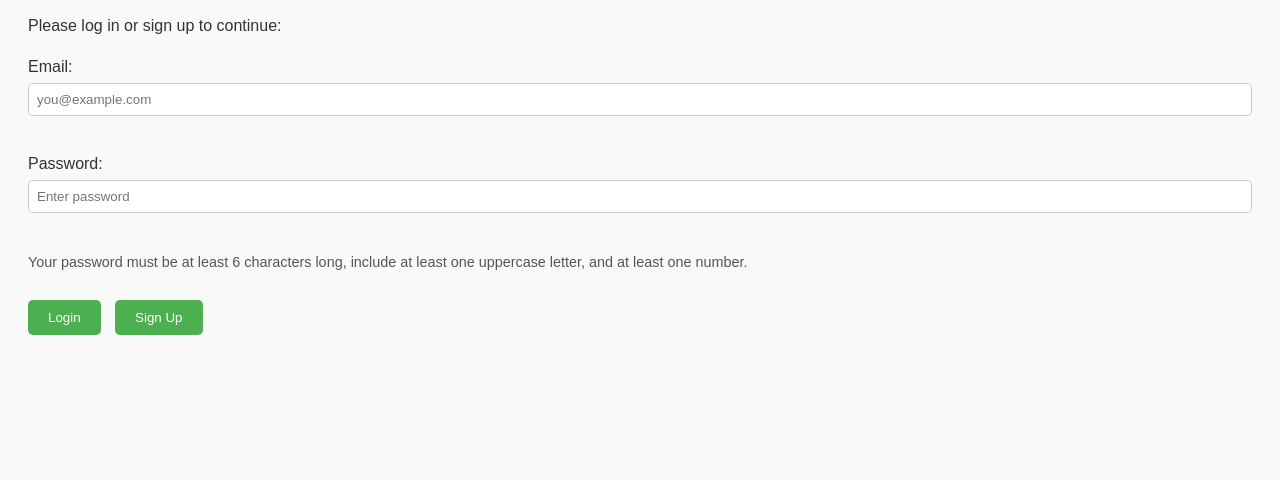
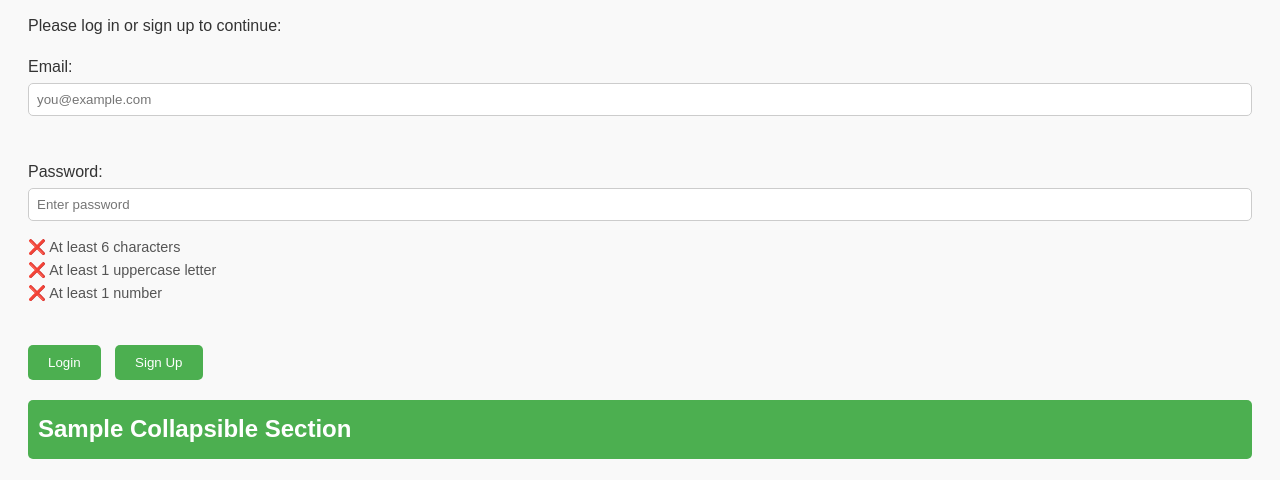
Before and after one commit to CarlosResin/test, a plain HTML site: page index.html in a window 1280 px wide. Shown: the part 104-584 px from the top of the page. Drawn offline with Linux system fonts and the light colour scheme.

Commit message:
Update index.html

```diff
--- a/index.html
+++ b/index.html
@@ -12,20 +12,29 @@
 
 <form id="loginForm">
   <label for="email">Email:</label><br>
-  <input type="email" id="email" name="email" placeholder="you@example.com" required><br><br>
+  <input type="email" id="email" name="email" placeholder="you@example.com" required>
+  <span id="emailFeedback"></span><br>
 
   <label for="password">Password:</label><br>
-  <input type="password" id="password" name="password" placeholder="Enter password" required><br><br>
-  <small class="password-requirements">
-    Your password must be at least 6 characters long, include at least one uppercase letter, and at least one number.
-  </small><br><br>
+  <input type="password" id="password" name="password" placeholder="Enter password" required><br>
 
-<button type="button" id="loginBtn">Login</button>
-<button type="button" id="signupBtn">Sign Up</button>
+  <ul class="password-requirements">
+    <li id="lengthReq" class="invalid">At least 6 characters</li>
+    <li id="uppercaseReq" class="invalid">At least 1 uppercase letter</li>
+    <li id="numberReq" class="invalid">At least 1 number</li>
+  </ul><br>
+
+  <button type="button" id="loginBtn">Login</button>
+  <button type="button" id="signupBtn">Sign Up</button>
 </form>
 
-<!-- Firebase SDKs --> <!-- Link your external JS -->
-</script>
+<h2>Sample Collapsible Section</h2>
+<div class="section">
+  <p>This is a sample section that can be expanded or collapsed by clicking the header.</p>
+</div>
+
+<!-- Include your external JS -->
 <script type="module" src="script.js"></script>
+
 </body>
 </html>
```
